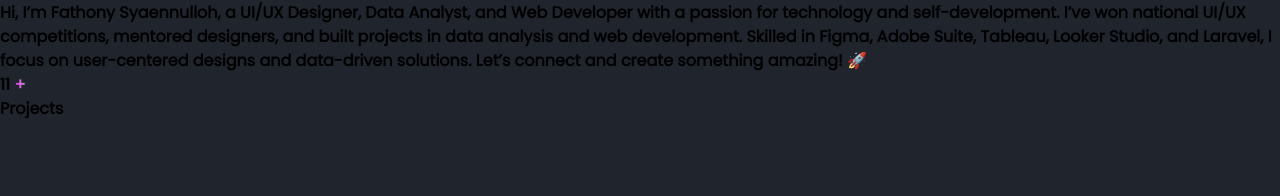
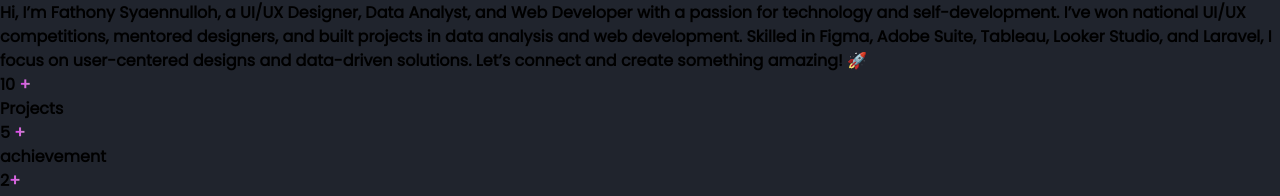
Before and after one commit to FathonyS073/portofolio-fathony, a React (Vite) app: page / in a window 1280 px wide. Shown: the part 2487-2683 px from the top of the page. Before the commit the page ends 2608 px from the top, so only its background shows below. Built offline with nearby package versions, Linux system fonts and the light colour scheme.

Commit message:
Progress Website  Portfolio : About Section Done

```diff
--- a/src/Components/Fragments/About.jsx
+++ b/src/Components/Fragments/About.jsx
@@ -6,18 +6,18 @@
     <div className="py-10 text-white bg-[#232325] h-auto" id="about">
       <div className="flex sm:flex-row flex-col-reverse items-center md:gap-6 gap-12 px-10 max-w-6xl mx-auto">
         {/* Gambar */}
-        <div className="w-full h-[300px]">
+        <div className="w-full flex-1">
           <img
             src={AboutPicture}
-            alt=""
-            className="object-cover rounded-xl h-full w-full filter grayscale hover:grayscale-0"
+            alt="About Me"
+            className="object-cover rounded-xl w-full h-auto filter grayscale hover:grayscale-0"
           />
         </div>
 
         {/* Konten */}
-        <div className="flex flex-col w-full">
+        <div className="flex flex-col flex-1">
           <div className="p-2">
-            <div className="text-gray-300 my-3">
+            <div className="text-gray-300">
               <h3 className="text-4xl font-semibold mb-5">
                 About <span className="primary-text">Me</span>
               </h3>
@@ -40,12 +40,24 @@
           </div>
 
           {/* Section Projects di bawah */}
-          <div className="flex justify-start mt-5">
+          <div className="flex justify-start ">
             <div className="bg-[#33333]/40 p-5 rounded-lg">
               <h3 className="md:text-4xl text-2xl font-semibold text-white">
-                11 <span className="primary-text">+</span>
+                10 <span className="primary-text">+</span>
               </h3>
               <p className="md:text-base text-xs">Projects</p>
+            </div>
+            <div className="bg-[#33333]/40 p-5 rounded-lg">
+              <h3 className="md:text-4xl text-2xl font-semibold text-white">
+                5 <span className="primary-text">+</span>
+              </h3>
+              <p className="md:text-base text-xs">achievement</p>
+            </div>
+            <div className="bg-[#33333]/40 p-5 rounded-lg">
+              <h3 className="md:text-4xl text-2xl font-semibold text-white">
+                2<span className="primary-text">+</span>
+              </h3>
+              <p className="md:text-base text-xs">Experience</p>
             </div>
           </div>
         </div>
```
